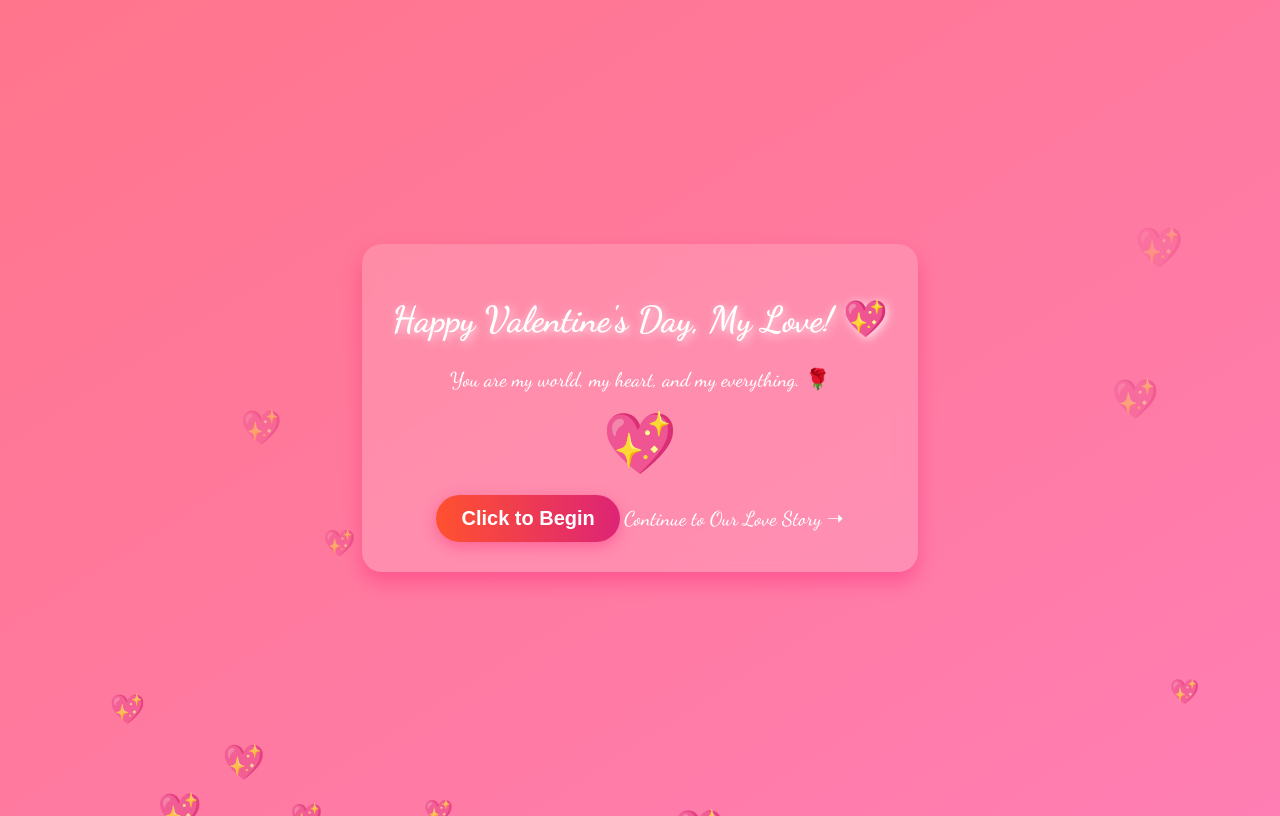
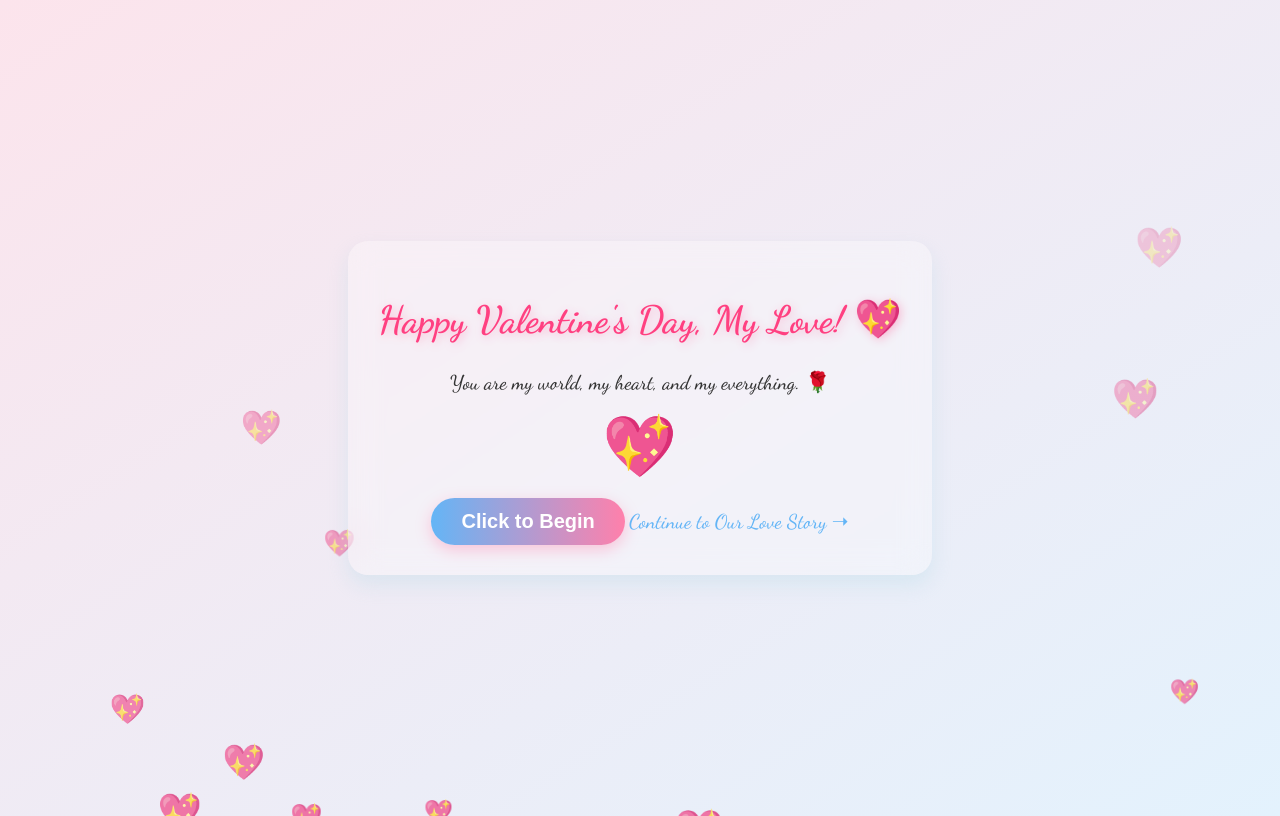
Before and after one commit to code-sh-1802/Valentine-s-, a plain HTML site: page index.html in a window 1280 px wide. Drawn offline with Linux system fonts and the light colour scheme.

Commit message:
Update style.css

```diff
--- a/style.css
+++ b/style.css
@@ -3,8 +3,8 @@
 body {
     font-family: 'Dancing Script', cursive;
     text-align: center;
-    background: linear-gradient(to bottom right, #ff758c, #ff7eb3);
-    color: white;
+    background: linear-gradient(to bottom right, #fce4ec, #e3f2fd); /* Very Light Pink & Very Light Blue */
+    color: #555; /* Soft Dark Grey for better readability */
     height: 100vh;
     display: flex;
     justify-content: center;
@@ -15,74 +15,64 @@ body {
 .container {
     max-width: 600px;
     padding: 30px;
-    background: rgba(255, 255, 255, 0.15);
+    background: rgba(255, 255, 255, 0.3); /* Softer Transparent White */
     border-radius: 20px;
-    box-shadow: 0 10px 20px rgba(255, 0, 100, 0.3);
-    backdrop-filter: blur(10px);
+    box-shadow: 0 10px 20px rgba(173, 216, 230, 0.3); /* Soft Blue Glow */
+    backdrop-filter: blur(15px);
     animation: fadeIn 1.5s ease-in-out;
+    transition: all 0.3s ease-in-out;
 }
 
 h1 {
-    font-size: 36px;
+    font-size: 38px;
     font-weight: 700;
-    text-shadow: 2px 2px 10px rgba(255, 255, 255, 0.8);
+    color: #ff4081; /* Soft Pink */
+    text-shadow: 2px 2px 10px rgba(255, 64, 129, 0.3);
 }
 
 p {
     font-size: 20px;
     font-weight: 500;
+    color: #333; /* Darker for better contrast */
     line-height: 1.5;
 }
 
+/* 💖 Button Styles */
 .btn {
     display: inline-block;
     margin-top: 20px;
-    padding: 12px 25px;
+    padding: 12px 30px;
     font-size: 20px;
     font-weight: bold;
     color: white;
-    background: linear-gradient(to right, #ff512f, #dd2476);
+    background: linear-gradient(to right, #64b5f6, #ff80ab); /* Light Blue & Light Pink */
     border: none;
     border-radius: 50px;
-    box-shadow: 0 5px 15px rgba(255, 0, 100, 0.3);
+    box-shadow: 0 5px 15px rgba(255, 128, 171, 0.4);
     cursor: pointer;
     transition: transform 0.3s ease, box-shadow 0.3s ease;
 }
 
 .btn:hover {
     transform: scale(1.1);
-    box-shadow: 0 10px 25px rgba(255, 0, 100, 0.5);
+    box-shadow: 0 10px 25px rgba(255, 128, 171, 0.5);
 }
 
+/* 💙 Link Styles */
 .link {
     display: inline-block;
     margin-top: 20px;
     font-size: 20px;
-    color: white;
+    color: #64b5f6; /* Light Blue */
     text-decoration: none;
     transition: color 0.3s ease;
 }
 
 .link:hover {
-    color: #ffecb3;
+    color: #ff80ab; /* Light Pink */
 }
 
-.heart-animation {
-    font-size: 50px;
-    animation: heartbeat 1s infinite alternate;
-}
-
-@keyframes heartbeat {
-    from { transform: scale(1); }
-    to { transform: scale(1.2); }
-}
-
-@keyframes fadeIn {
-    from { opacity: 0; transform: translateY(20px); }
-    to { opacity: 1; transform: translateY(0); }
-}
-
-/* Floating Hearts */
+/* 💖 Floating Hearts Animation */
 .hearts-container {
     position: fixed;
     width: 100%;
@@ -93,8 +83,8 @@ p {
 
 .heart {
     position: absolute;
-    color: rgba(255, 255, 255, 0.8);
-    font-size: 20px;
+    color: rgba(255, 182, 193, 0.8); /* Soft Pink Hearts */
+    font-size: 22px;
     animation: floatUp 5s infinite ease-in-out;
 }
 
@@ -103,15 +93,35 @@ p {
     100% { transform: translateY(-10vh); opacity: 0; }
 }
 
-/* Love Story Page - Heartbeat Animation */
+/* 💙 Love Story Timeline */
 .timeline .event {
     padding: 15px;
-    background: rgba(255, 255, 255, 0.2);
+    background: rgba(255, 255, 255, 0.5);
     border-radius: 10px;
     margin: 10px 0;
     animation: fadeIn 1s ease-in-out;
+    box-shadow: 0 5px 15px rgba(173, 216, 230, 0.3);
 }
 
 .timeline .event h2 {
     animation: heartbeat 1.5s infinite alternate;
+    color: #ff4081; /* Soft Pink */
 }
+
+/* 💖 Heartbeat Animation */
+.heart-animation {
+    font-size: 50px;
+    color: #ff80ab;
+    animation: heartbeat 1s infinite alternate;
+}
+
+@keyframes heartbeat {
+    from { transform: scale(1); }
+    to { transform: scale(1.2); }
+}
+
+/* 🌟 Fade In Animation */
+@keyframes fadeIn {
+    from { opacity: 0; transform: translateY(20px); }
+    to { opacity: 1; transform: translateY(0); }
+}
```
